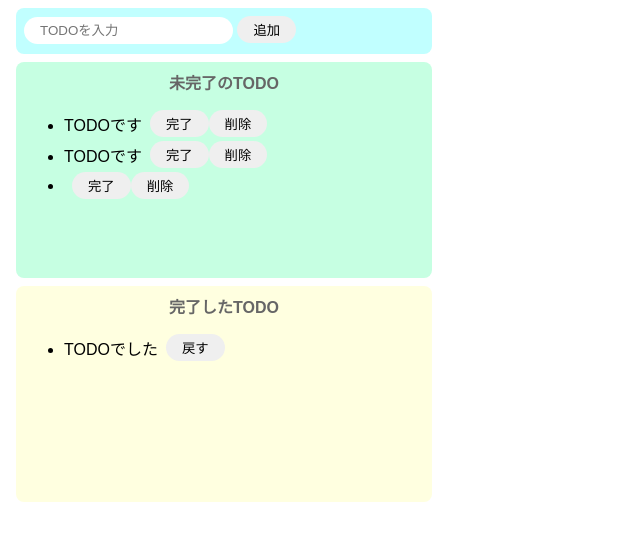
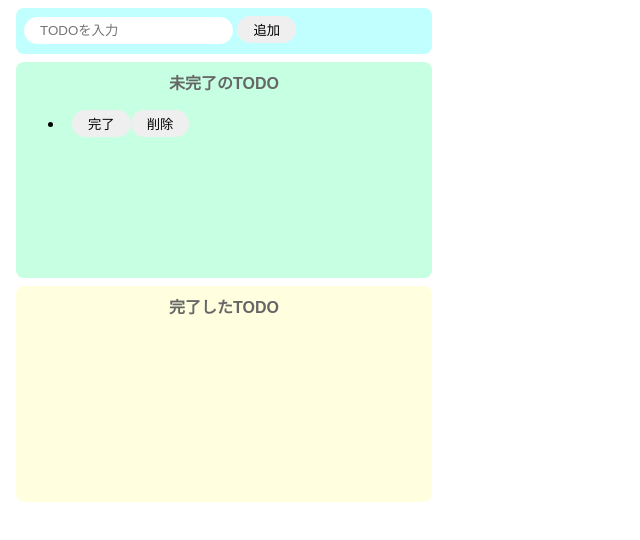
Before and after one commit to mikawebeng/todo, a website built with Parcel: page index.html in a window 1280 px wide. Both pictures are taken after a click on the button "追加". Shown: the whole page, without its empty margins (0-640 px from the left). Built offline with nearby package versions, Linux system fonts and the light colour scheme.

Commit message:
TODO JS 完成

```diff
--- a/index.html
+++ b/index.html
@@ -12,27 +12,11 @@
     </div>
     <div class="incomp-area">
       <p class="title">未完了のTODO</p>
-      <ul id="incomp-list">
-        <div class="list-row">
-          <li>TODOです</li>
-          <button>完了</button>
-          <button>削除</button>
-        </div>
-        <div class="list-row">
-          <li>TODOです</li>
-          <button>完了</button>
-          <button>削除</button>
-        </div>
-      </ul>
+      <ul id="incomp-list"></ul>
     </div>
     <div class="comp-area">
       <p class="title">完了したTODO</p>
-      <ul id="comp-list">
-        <div class="list-row">
-          <li>TODOでした</li>
-          <button>戻す</button>
-        </div>
-      </ul>
+      <ul id="comp-list"></ul>
     </div>
 
     <script src="src/index.js"></script>
--- a/src/index.js
+++ b/src/index.js
@@ -3,12 +3,16 @@ import "./styles.css";
 const onClickadd = () => {
   const inputText = document.getElementById("add-txt").value;
   document.getElementById("add-txt").value = "";
+  createIncompleteList(inputText);
+};
 
+//未完了リスト関数化
+const createIncompleteList = (text) => {
   const div = document.createElement("div");
   div.className = "list-row";
 
   const li = document.createElement("li");
-  li.innerText = inputText;
+  li.innerText = text;
 
   document.getElementById("incomp-list").appendChild(div);
 
@@ -27,12 +31,18 @@ const onClickadd = () => {
     const returnButton = document.createElement("button");
     returnButton.innerText = "戻す";
 
+    returnButton.addEventListener("click", () => {
+      const deleteTarget2 = returnButton.parentNode;
+      document.getElementById("comp-list").removeChild(deleteTarget2);
+
+      const txt2 = deleteTarget2.firstElementChild.innerText;
+      createIncompleteList(text);
+    });
+
     compTarget.appendChild(li);
     compTarget.appendChild(returnButton);
 
     document.getElementById("comp-list").appendChild(compTarget);
-
-    console.log(compTarget);
   });
 
   const deleteButton = document.createElement("button");
```
